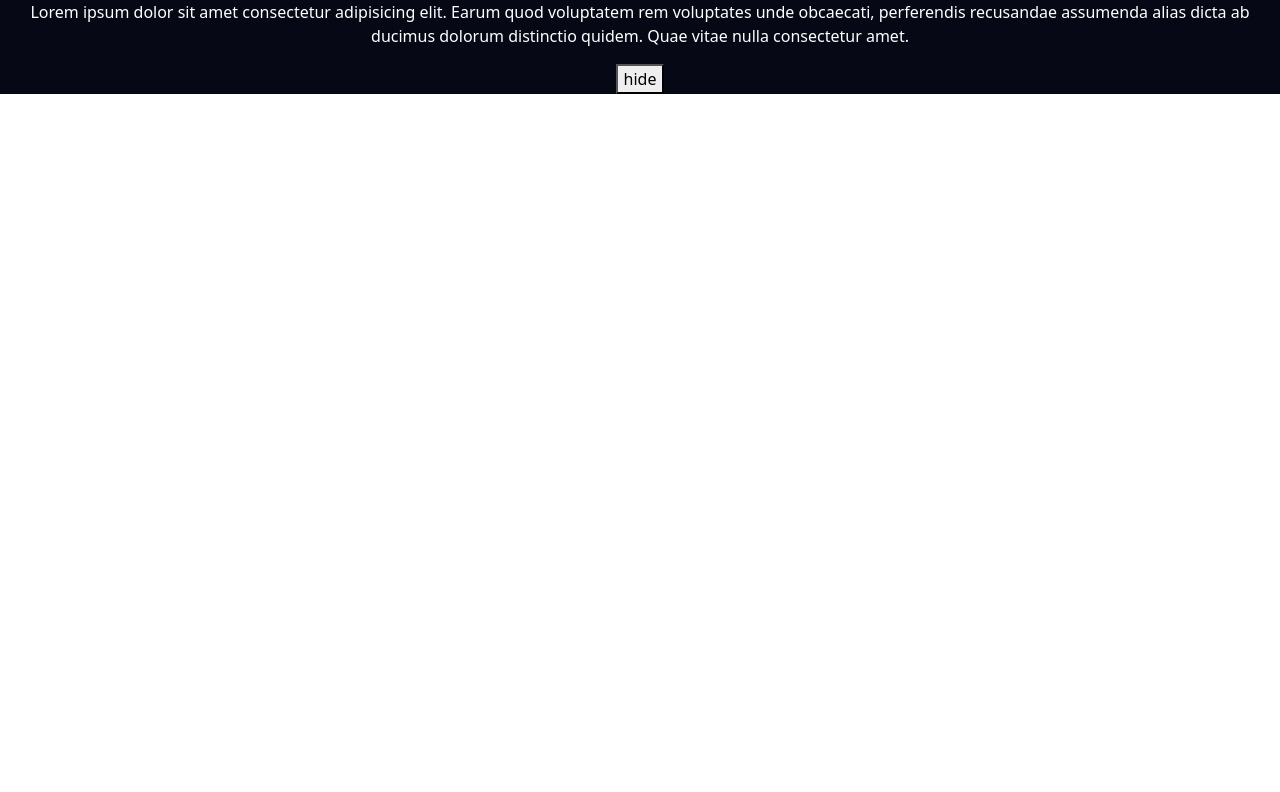
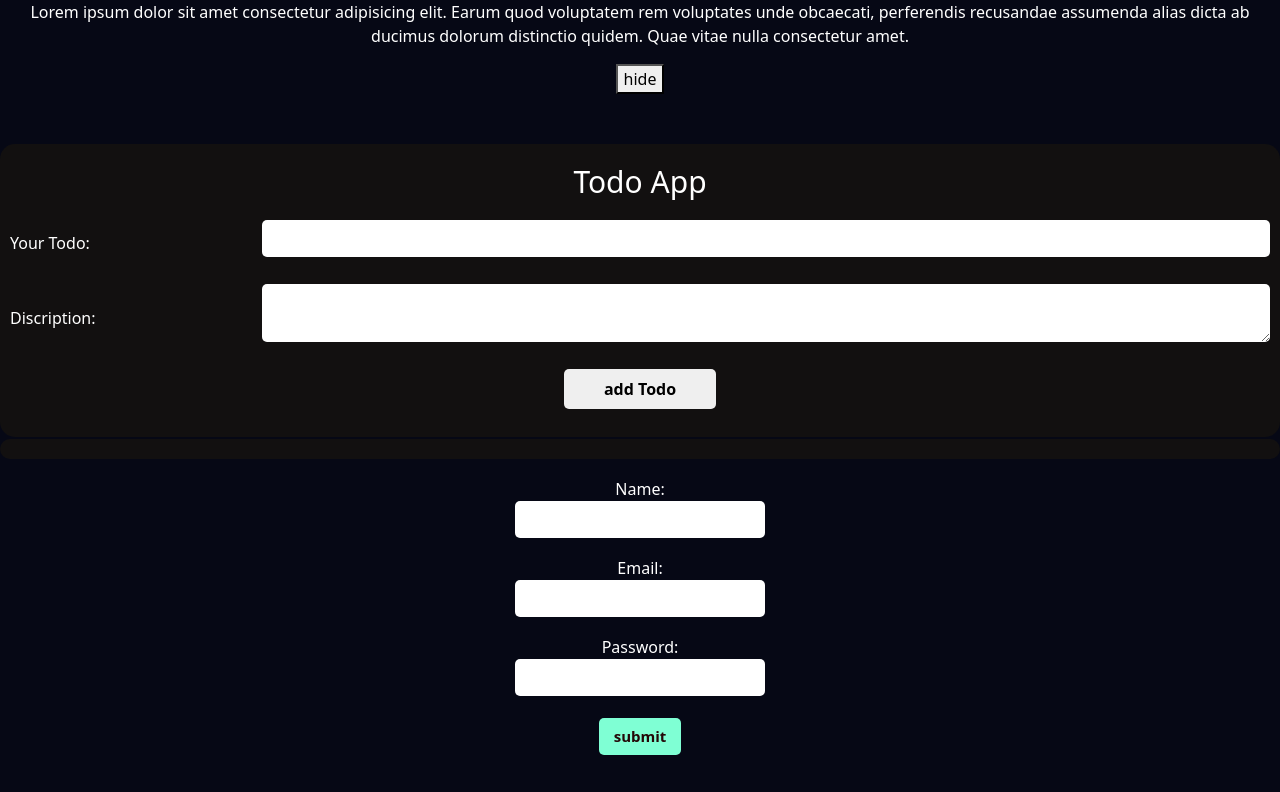
Before and after one commit to sabbir-web-dev/react-pactice-code, a React (Create React App) app: page / in a window 1280 px wide. Shown: the top 792 px of the page. Built offline with nearby package versions, Linux system fonts and the light colour scheme.

Commit message:
add prive. Pactice

```diff
--- a/src/App.js
+++ b/src/App.js
@@ -9,9 +9,8 @@ function App() {
   return (
     <div className="wrap">
 
-
     <Toggole />
-
+    <AlinOne />
     </div>
   );
 }
```
